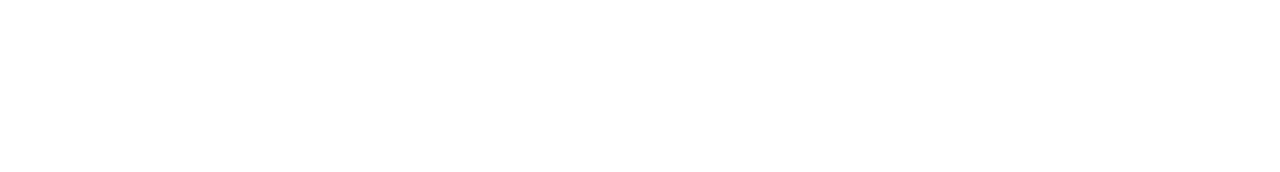
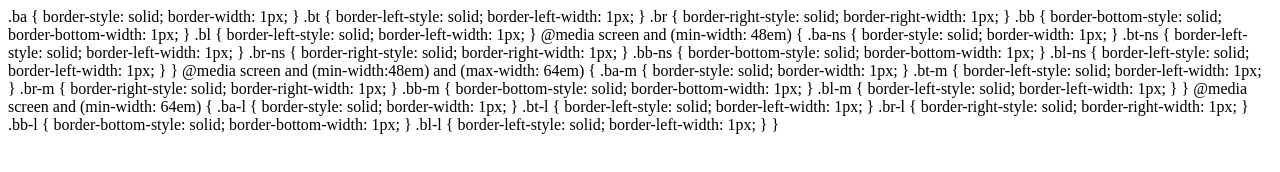
Before and after one commit to mrmrs/css-borders, a website: page index.html in a window 1280 px wide. Drawn offline with Linux system fonts and the light colour scheme.

Commit message:
Adding css contents to html file for documentation

```diff
--- a/index.html
+++ b/index.html
@@ -12,5 +12,35 @@
     <link rel="stylesheet" href="borders.css">
   </head>
   <body>
-  </body>
+.ba { border-style: solid;            border-width: 1px; }
+.bt { border-left-style: solid;       border-left-width: 1px; }
+.br { border-right-style: solid;      border-right-width: 1px; }
+.bb { border-bottom-style: solid;     border-bottom-width: 1px; }
+.bl { border-left-style: solid;       border-left-width: 1px; }
+
+@media screen and (min-width: 48em) {
+.ba-ns { border-style: solid;         border-width: 1px; }
+.bt-ns { border-left-style: solid;    border-left-width: 1px; }
+.br-ns { border-right-style: solid;   border-right-width: 1px; }
+.bb-ns { border-bottom-style: solid;  border-bottom-width: 1px; }
+.bl-ns { border-left-style: solid;    border-left-width: 1px; }
+}
+
+@media screen and (min-width:48em) and (max-width: 64em) {
+.ba-m { border-style: solid;          border-width: 1px; }
+.bt-m { border-left-style: solid;     border-left-width: 1px; }
+.br-m { border-right-style: solid;    border-right-width: 1px; }
+.bb-m { border-bottom-style: solid;   border-bottom-width: 1px; }
+.bl-m { border-left-style: solid;     border-left-width: 1px; }
+}
+
+@media screen and (min-width: 64em) {
+.ba-l { border-style: solid;          border-width: 1px; }
+.bt-l { border-left-style: solid;     border-left-width: 1px; }
+.br-l { border-right-style: solid;    border-right-width: 1px; }
+.bb-l { border-bottom-style: solid;   border-bottom-width: 1px; }
+.bl-l { border-left-style: solid;     border-left-width: 1px; }
+}
+
+</body>
 </html>
```
